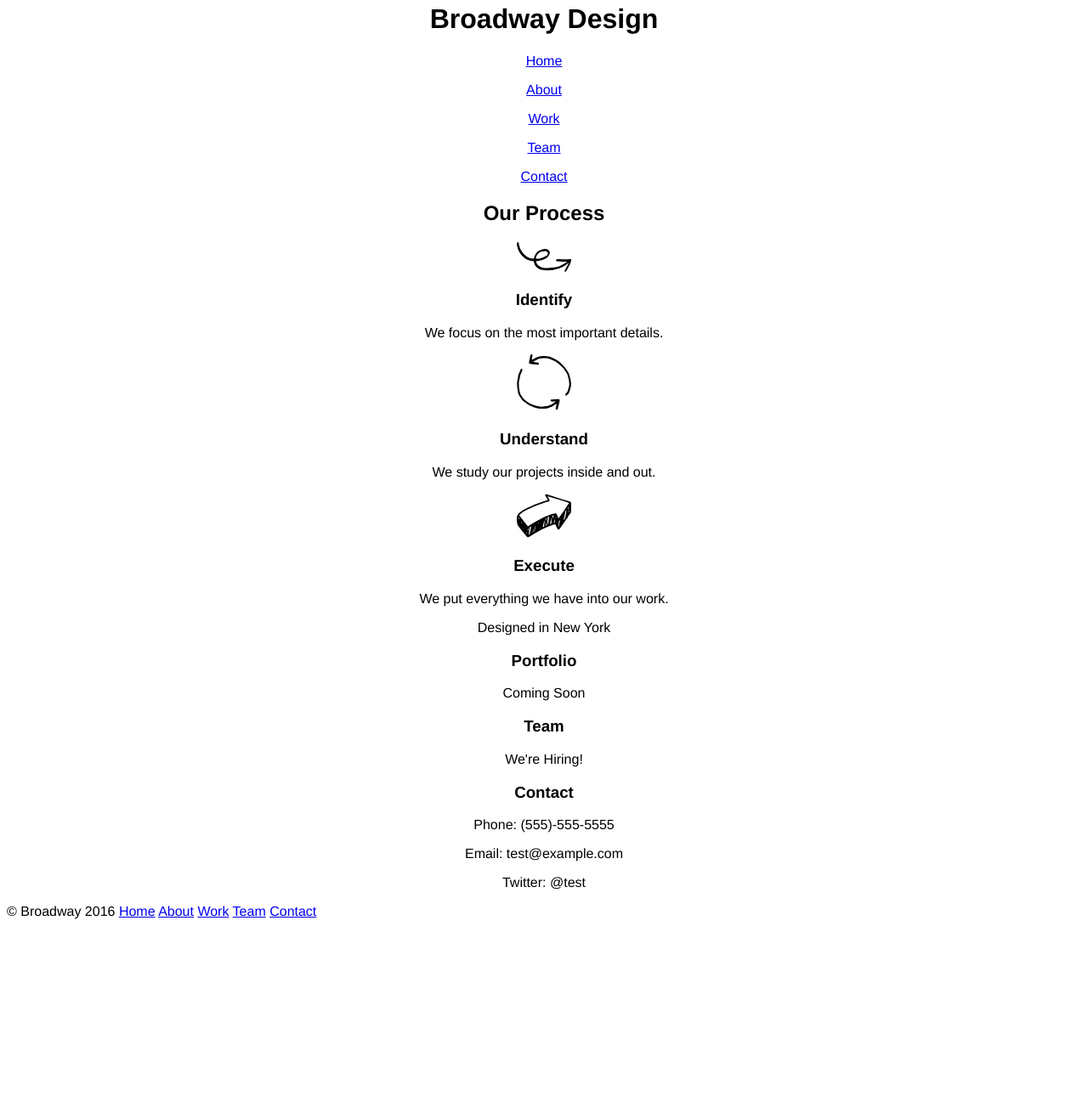
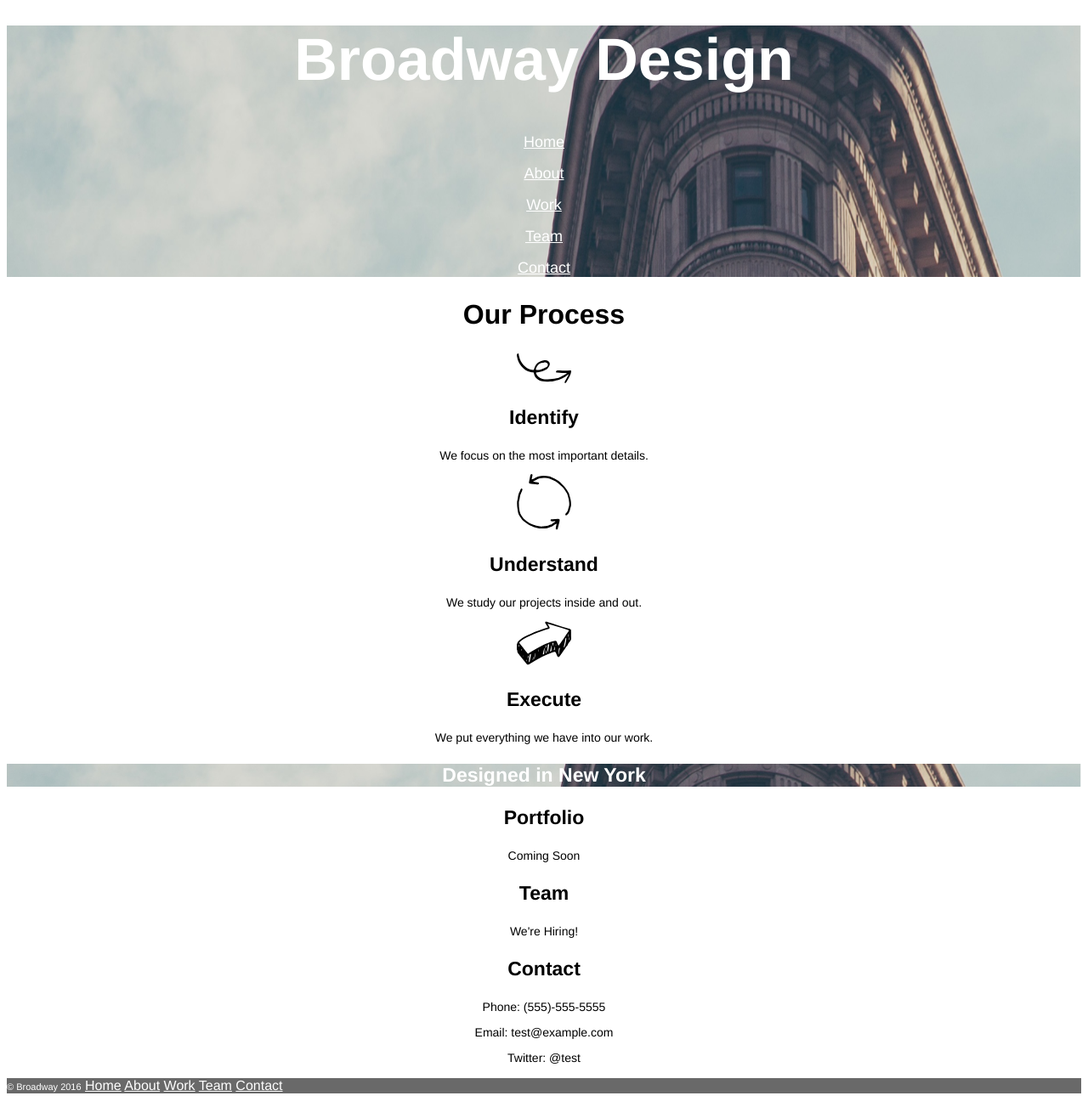
Before and after one commit to SouthDev12/broadway, a plain HTML site: page index.html in a window 1280 px wide. Shown: the part 17-1320 px from the top of the page at 85% size. Before the commit the page ends 1115 px from the top, so only its background shows below. Drawn offline with Linux system fonts and the light colour scheme.

Commit message:
Add css styling

```diff
--- a/index.html
+++ b/index.html
@@ -37,7 +37,7 @@
       <p>Twitter: @test</p>
     </div>
     <div id="footer">
-      <p>&copy; Broadway 2016
+      <p><span>&copy; Broadway 2016</span>
         <a href="#top">Home</a>
         <a href="#process">About</a>
         <a href="#work">Work</a>
--- a/resources/css/style.css
+++ b/resources/css/style.css
@@ -3,10 +3,65 @@ body {
   text-align: center;
 }
 
+#top {
+  background-image: url("../images/background.png");
+  background-position: center;
+  background-size: 100% 100%;
+  color: white;
+}
 
+#top h1 {
+  font-size: 70px;
+  font-weight: bold;
+}
 
+#top a {
+  font-size: 18px;
+  color: white;
+}
 
+#process h2 {
+  font-weight: bold;
+  font-size: 32px;
+}
+
+#process h3 {
+  font-size: 23px;
+  font-weight: bold;
+}
+
+#process p {
+  font-size: 14px;
+}
+
+#banner {
+  background-image: url("../images/background.png");
+  background-position: center;
+  background-size: 100% auto;
+  font-size: 23px;
+  font-weight: bold;
+  color: white;
+}
+
+#info h3 {
+  font-size: 23px;
+  font-weight: bold;
+}
+
+#info p {
+  font-size: 14px;
+}
 
 #footer {
   text-align: left;
+  background-color: dimgray;
+  color: white;
 }
+
+#footer a {
+  color: white;
+}
+
+#footer span {
+  font-size: 11px;
+}
```
